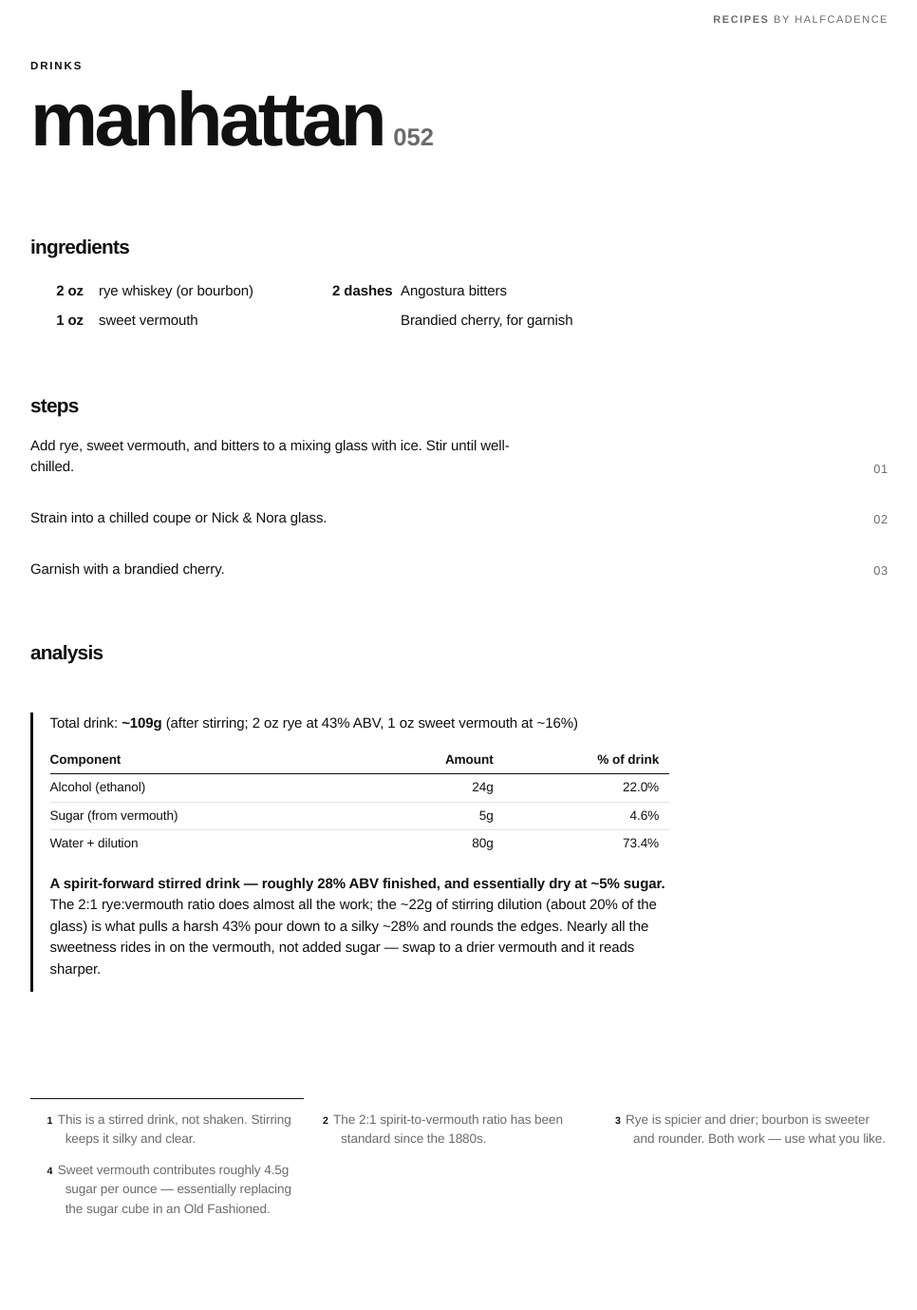
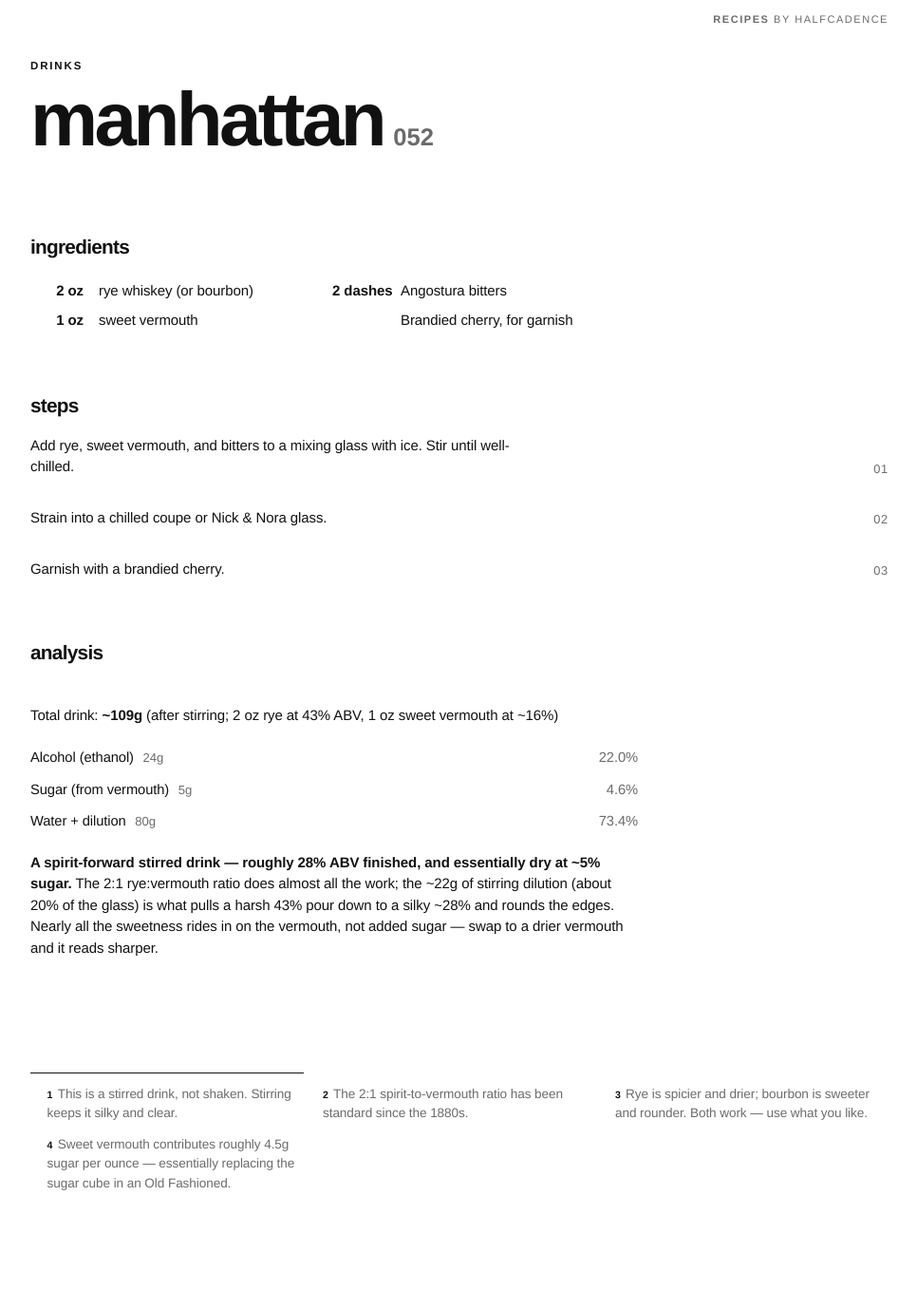
Before and after one commit to halfcadence/recipes, a Jekyll site: the page built from r/manhattan.md, in a window 1280 px wide. Shown: the whole page at 95% size, without its empty margins (156-1122 px from the left). Built offline with Jekyll 4.4.1, drawn with Linux system fonts in a browser that asks for light colours; our own code applies the rules of GitHub Pages for plain Markdown files; after the commit the page ends 1352 px from its top, so only the background shows below that.

Commit message:
analysis: L2 rule-free steps-pattern layout; notes flush-left (no jut)
- Analysis block: drop the bordered table + left keyline. Restyle the markdown table
  row-by-row into the steps pattern — label left, grams small+grey inline, % pushed
  far-right in grey. No header row, no rules; reuses devices the page already has so
  it stops reading as a bolted-on table.
- Notes: remove the hanging indent (text-indent:-1.4em) so a numbered note's first
  line no longer juts left of its wrapped lines — every line flush-left now.

```diff
--- a/assets/main.scss
+++ b/assets/main.scss
@@ -196,7 +196,8 @@ body.section-articles .post-content tbody tr:last-child td { border-bottom: none
   column-gap: 1.25rem; row-gap: calc(#{$base} * 1.5);
   list-style: none; margin: 0; padding-top: calc(#{$base} * 1.5);
   font-family: $serif; font-size: .85rem; line-height: 1.5; color: $grey; counter-reset: note; }
-.notes li { margin: 0; padding-left: 1.4em; text-indent: -1.4em; counter-increment: note; }
+// flush-left: no hanging indent, so the numbered first line doesn't jut left of the wraps
+.notes li { margin: 0; padding-left: 0; text-indent: 0; counter-increment: note; }
 .notes li::before { content: counter(note); font-family: $sans; font-weight: 700; font-size: .78em; color: $ink; margin-right: .5em; font-variant-numeric: tabular-nums; }
 
 // ── ARTICLE body (body.section-articles): prose-forward, marginalia subheads ──
@@ -229,18 +230,21 @@ body.section-articles .post-content ol > li::after { content: none; }
 body.section-articles .post-content ol > li > p,
 body.section-articles .post-content ul > li > p { display: inline; grid-column: auto; max-width: none; margin: 0; }
 
-// ── Analysis block (kept, monochrome) — a real multi-column data table, NOT the qty|name grid ──
-.analysis { grid-column: 1 / 10; border-left: 3px solid $ink; padding-left: 1.1rem; margin: calc(#{$base} * 4) 0; }
+// ── Analysis block (L2 — steps pattern, rule-free) ──────────────────────────────
+// Light, type-forward: label left, % as a grey figure pushed to the far right (like the
+// step numbers), grams tucked small+grey beside the label. No table borders / header rules —
+// the markdown <table> (Component | Amount | %) is restyled row-by-row into that layout.
+.analysis { grid-column: 1 / 10; margin: calc(#{$base} * 3) 0; }
 .analysis h2 { grid-column: auto; border: none; padding: 0; margin: 0 0 .4rem; }
-.analysis > p { margin: 0 0 .8rem; }
-.analysis table { display: table; width: 100%; border-collapse: collapse; margin: 0 0 1rem; font-size: .85rem; font-variant-numeric: tabular-nums; }
-.analysis thead { display: table-header-group; }
-.analysis tbody { display: table-row-group; }
-.analysis tr { display: table-row; }
-.analysis th, .analysis td { display: table-cell; padding: .3em .8em .3em 0; border-bottom: 1px solid $hair; vertical-align: baseline; }
-.analysis thead th { text-align: left; font-weight: 700; border-bottom: 1.5px solid $ink; }
-.analysis th:not(:first-child), .analysis td:not(:first-child) { text-align: right; white-space: nowrap; }
-.analysis tbody tr:last-child td { border-bottom: none; }
+.analysis > p { margin: 0 0 1rem; max-width: 40rem; }        // caption + readout paragraphs
+.analysis table { display: block; width: 100%; max-width: 40rem; margin: 0 0 1rem; font-size: .92rem; font-variant-numeric: tabular-nums; }
+.analysis thead { display: none; }                            // drop the header row (footnote-light)
+.analysis tbody { display: block; }
+// row = [ label | amount(small grey) | % (fills remaining → far-right, grey) ]
+.analysis tr { display: grid; grid-template-columns: auto auto 1fr; column-gap: .6rem; align-items: baseline; padding: calc(#{$base} * .7) 0; }
+.analysis td { padding: 0; border: none; }
+.analysis td:nth-child(2) { color: $grey; font-size: .82rem; }        // grams, small + grey, riding after the label
+.analysis td:last-child { text-align: right; color: $grey; white-space: nowrap; }  // % pushed far right
 
 // ── Code ──
 code, pre { font-family: ui-monospace, "SF Mono", Menlo, Consolas, monospace; font-size: .875em; }
@@ -303,9 +307,7 @@ pre code { border: none; padding: 0; }
   body.section-articles .post-content > p:first-child { color: $dark-ink; }
   body.section-articles .post-content thead th { border-bottom-color: $dark-ink; }
   body.section-articles .post-content tbody td { border-bottom-color: $dark-hair; }
-  .analysis { border-left-color: $dark-ink; }
-  .analysis th, .analysis td { border-bottom-color: $dark-hair; }
-  .analysis thead th { border-bottom-color: $dark-ink; }
+  .analysis td:nth-child(2), .analysis td:last-child { color: $dark-grey; }
   code, pre { border-color: $dark-ink; }
 }
 
```
